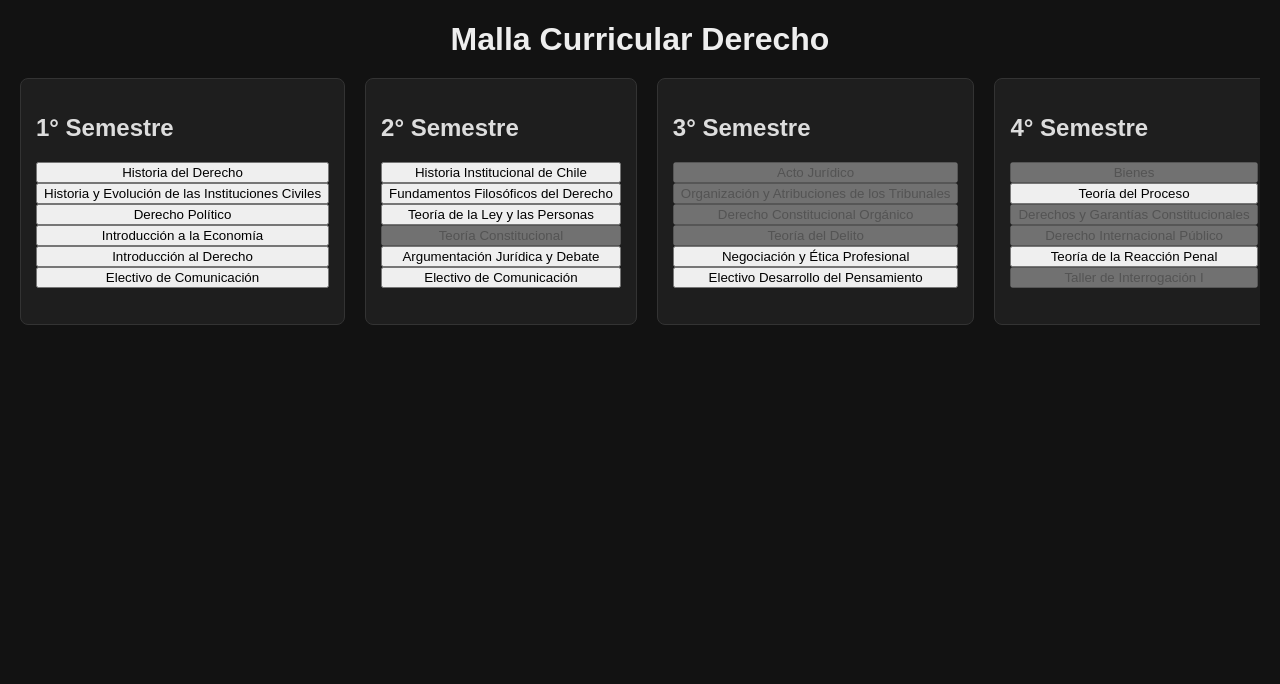
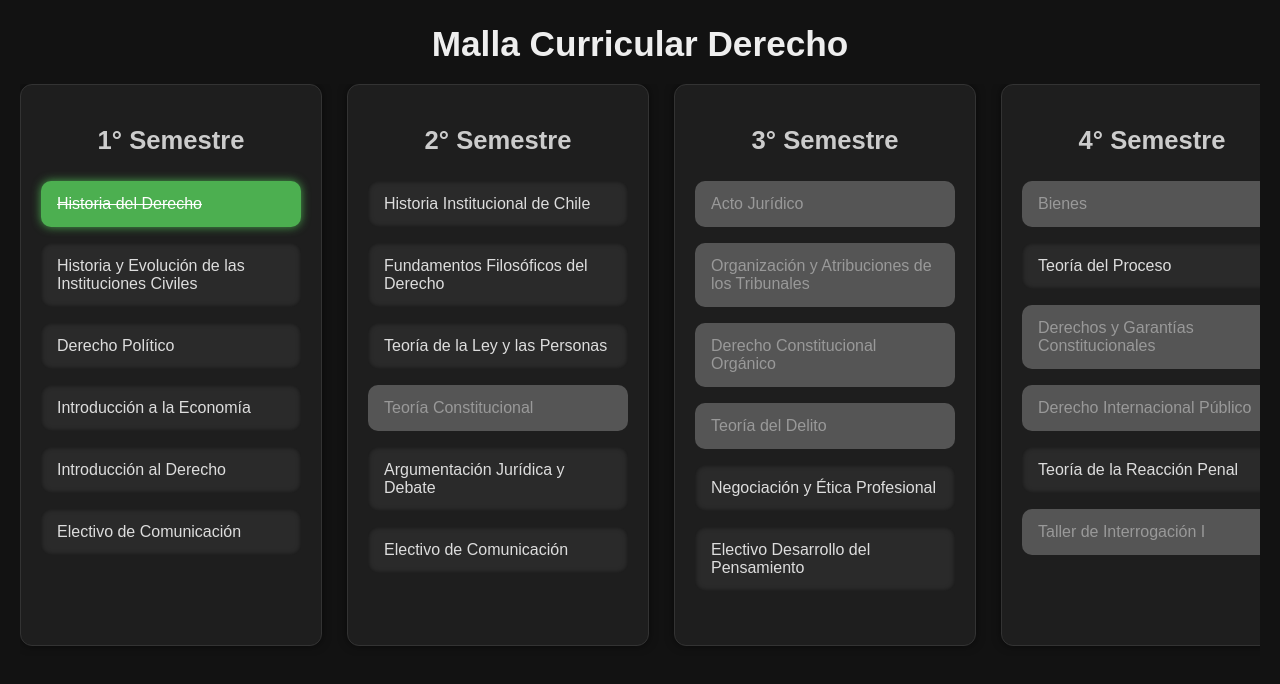
Before and after one commit to muamartipaz-stack/malla-derecho-ua-ok, a plain HTML site: page index.html in a window 1280 px wide. Both pictures are taken after a click on the button "Historia del Derecho". Drawn offline with Linux system fonts and the light colour scheme.

Commit message:
Update style.css

```diff
--- a/style.css
+++ b/style.css
@@ -10,28 +10,107 @@ h1 {
   text-align: center;
   margin-bottom: 20px;
   color: #eee;
+  font-size: 2.2rem;
 }
 
 /* Contenedor para semestres: fila horizontal, scroll en móvil */
 .container-semestres {
   display: flex;
-  gap: 20px;
+  gap: 25px;
   overflow-x: auto;
-  padding-bottom: 10px;
+  padding-bottom: 15px;
+  scrollbar-width: thin;
+  scrollbar-color: #444 #1e1e1e;
 }
 
 /* Cada semestre como columna vertical */
 .semestre {
   background-color: #1e1e1e;
   border: 1px solid #333;
-  border-radius: 8px;
-  min-width: 220px;
-  padding: 15px;
+  border-radius: 12px;
+  min-width: 260px;
+  max-width: 260px;
+  padding: 20px;
   flex-shrink: 0;
   display: flex;
   flex-direction: column;
   align-items: stretch;
+  box-shadow: 0 0 8px rgba(0,0,0,0.5);
 }
 
 /* Título semestre */
-.semestr
+.semestre h2 {
+  color: #ccc;
+  margin-bottom: 18px;
+  text-align: center;
+  font-size: 1.6rem;
+  font-weight: 600;
+}
+
+/* Botones de ramos */
+.ramo {
+  background-color: #2a2a2a;
+  color: #ddd;
+  border: none;
+  margin: 8px 0;
+  padding: 14px 16px;
+  border-radius: 10px;
+  cursor: pointer;
+  transition: background-color 0.3s ease, color 0.3s ease;
+  text-align: left;
+  font-size: 1rem;
+  font-weight: 500;
+  box-shadow: inset 0 0 5px #00000088;
+}
+
+.ramo:hover:not(:disabled) {
+  background-color: #444;
+  color: #fff;
+  box-shadow: 0 0 10px #4caf50aa;
+}
+
+.ramo.completed {
+  background-color: #4caf50; /* Verde vibrante */
+  color: #fff;
+  text-decoration: line-through;
+  box-shadow: 0 0 10px #4caf50ee;
+}
+
+.ramo.locked {
+  background-color: #555;
+  cursor: not-allowed;
+  color: #999;
+  box-shadow: none;
+}
+
+/* Botón para marcar semestre completo */
+.btn-semestre {
+  background-color: #0066cc;
+  color: white;
+  border: none;
+  padding: 12px 0;
+  margin: 15px 0 10px 0;
+  border-radius: 12px;
+  cursor: pointer;
+  font-weight: 700;
+  font-size: 1.1rem;
+  transition: background-color 0.3s ease;
+  box-shadow: 0 0 8px #0066ccaa;
+}
+
+.btn-semestre:hover {
+  background-color: #005bb5;
+  box-shadow: 0 0 12px #005bb5cc;
+}
+
+/* Scrollbar para .container-semestres */
+.container-semestres::-webkit-scrollbar {
+  height: 10px;
+}
+.container-semestres::-webkit-scrollbar-track {
+  background: #1e1e1e;
+}
+.container-semestres::-webkit-scrollbar-thumb {
+  background-color: #444;
+  border-radius: 12px;
+}
```
